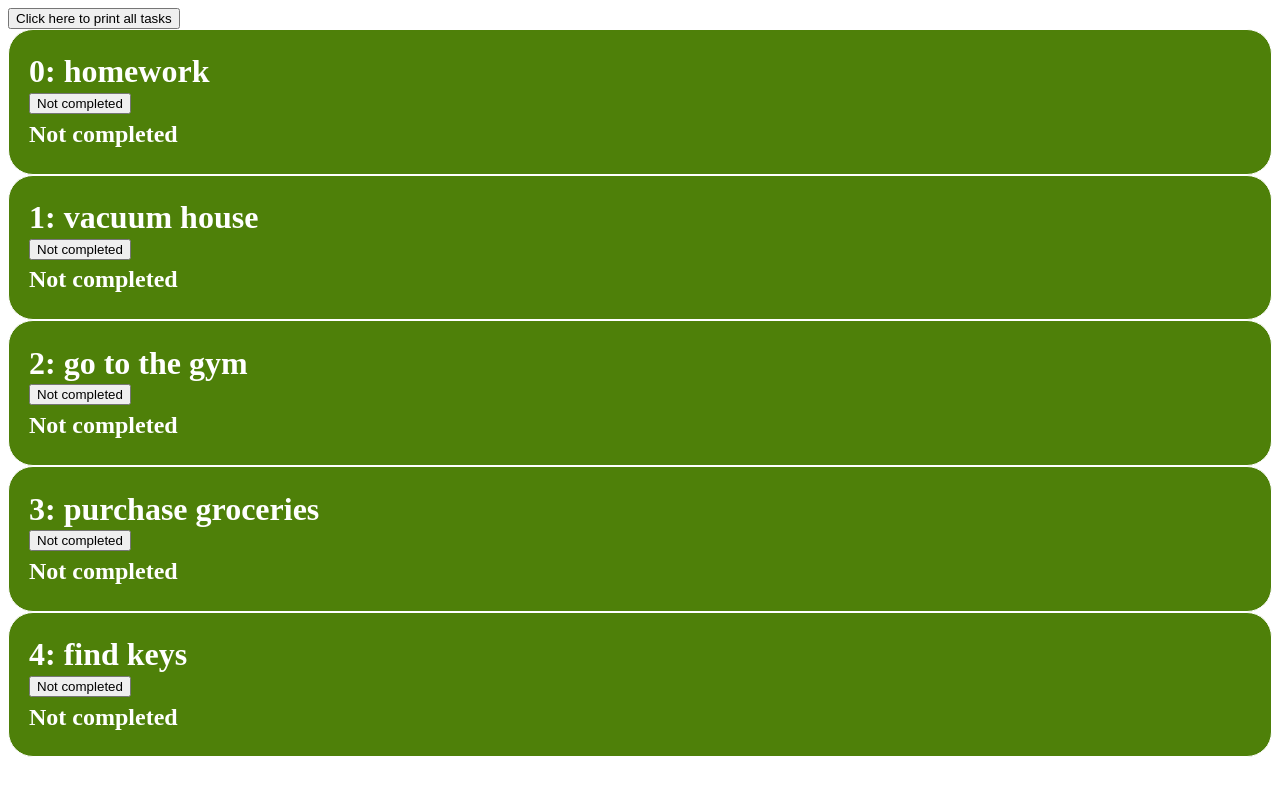
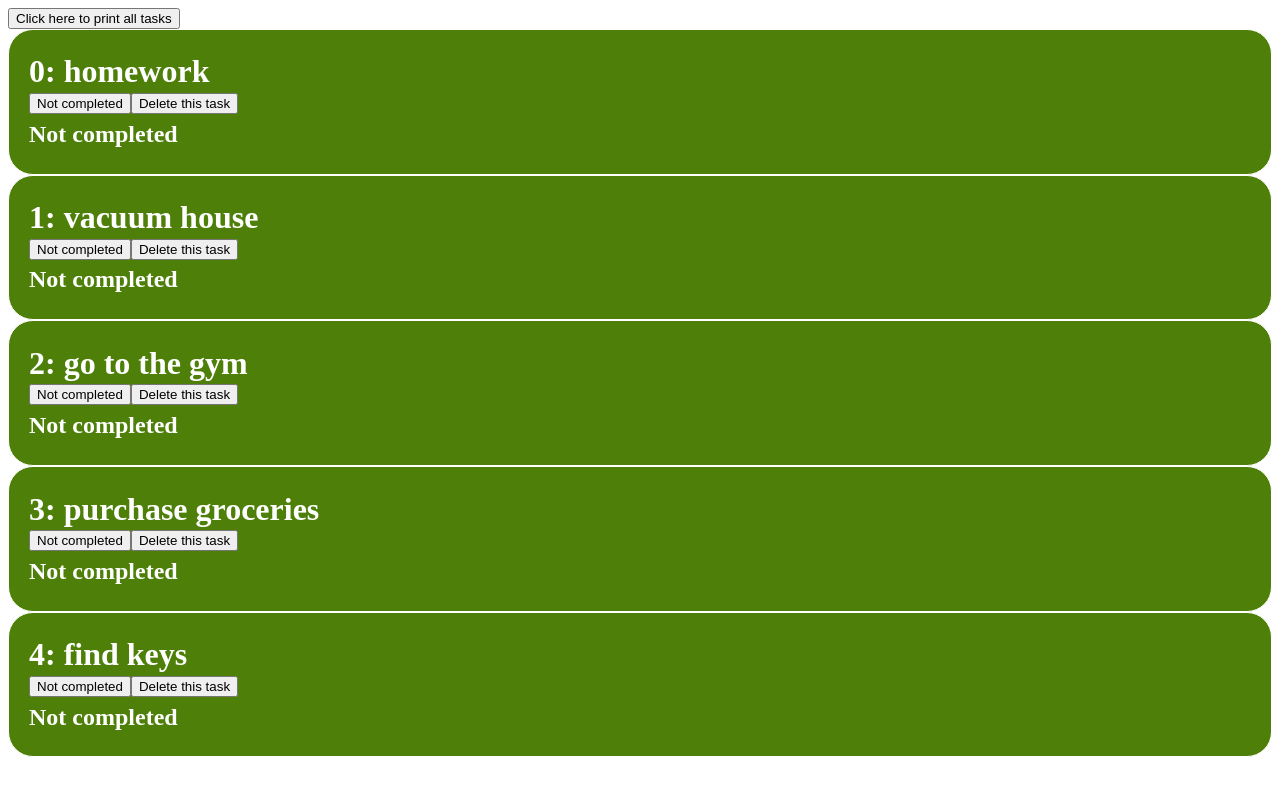
Before and after one commit to IBlearner/angular-to-do-list, an Angular app: page / in a window 1280 px wide. Shown: the top 796 px of the page. Built offline with nearby package versions, Linux system fonts and the light colour scheme.

Commit message:
Added output decorator to child to start talking to parent list component. Task is now able to tell list which task should be toggled. Following some procedure to enable delete functionality.

```diff
--- a/src/app/list/list.component.html
+++ b/src/app/list/list.component.html
@@ -1,4 +1,4 @@
 <button (click)="printTasks()">Click here to print all tasks</button>
 <div *ngFor="let task of tasks; let i = index">
-    <app-task [index]="i" [name]="task.name" [completed]="task.completed"></app-task>
+    <app-task [index]="i" [name]="task.name" [completed]="task.completed" (emitToggleComplete)="toggleComplete($event)"></app-task>
 </div>
--- a/src/app/list/list.component.ts
+++ b/src/app/list/list.component.ts
@@ -20,6 +20,15 @@ export class ListComponent implements OnInit {
     console.log(this.tasks)
   }
 
+  toggleComplete(index: Number) {
+    this.tasks.forEach((task, y) => {
+      if (index === y) {
+        task.completed = !task.completed
+      }
+    });
+    console.log(`${index} is toggled`)
+  }
+
   constructor() { }
 
   ngOnInit(): void {
--- a/src/app/task/task.component.html
+++ b/src/app/task/task.component.html
@@ -2,6 +2,7 @@
     <h1>{{ index }}: {{ name }}</h1>
     <div>
         <button (click)="toggleComplete()">{{ completed ? "Completed" : "Not completed"}}</button>
+        <button (click)="deleteTask()">Delete this task</button>
     </div>
     <h2>{{ completed ? "Completed" : "Not completed"}}</h2>
 </div>
--- a/src/app/task/task.component.ts
+++ b/src/app/task/task.component.ts
@@ -1,4 +1,4 @@
-import { Component, Input, OnInit } from '@angular/core';
+import { Component, Input, OnInit, Output, EventEmitter } from '@angular/core';
 
 @Component({
   selector: 'app-task',
@@ -11,9 +11,16 @@ export class TaskComponent implements OnInit {
   @Input() name!: String
   @Input() completed!: Boolean
 
-  toggleComplete() {
+  @Output() emitToggleComplete = new EventEmitter<Number>()
+
+  toggleComplete(): void{
     console.log(`task of id ${this.index} has been toggled`)
-    this.completed = !this.completed
+    this.emitToggleComplete.emit(this.index)
+  }
+
+  deleteTask(): void {
+    console.log(`Going to delete task ${this.index}`)
+    this.emitToggleComplete.emit(this.index)
   }
 
   constructor() {
```
